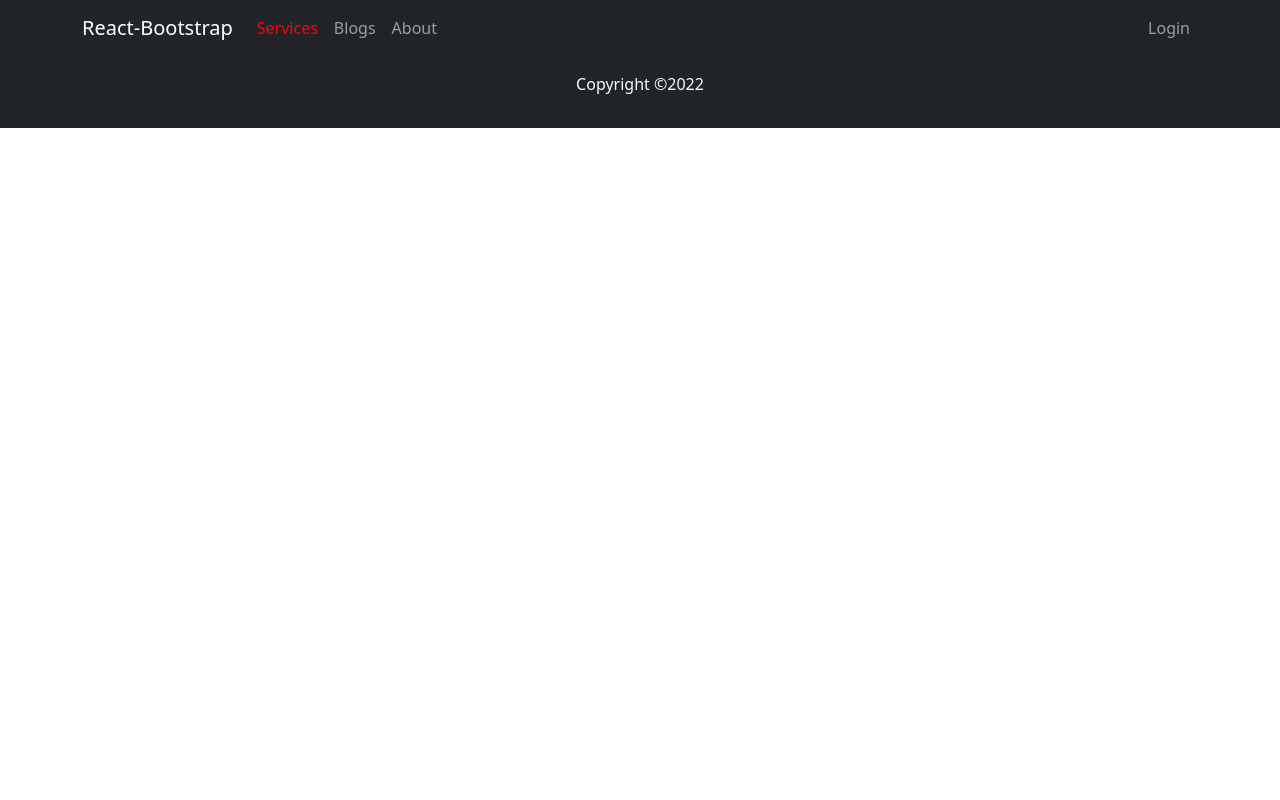
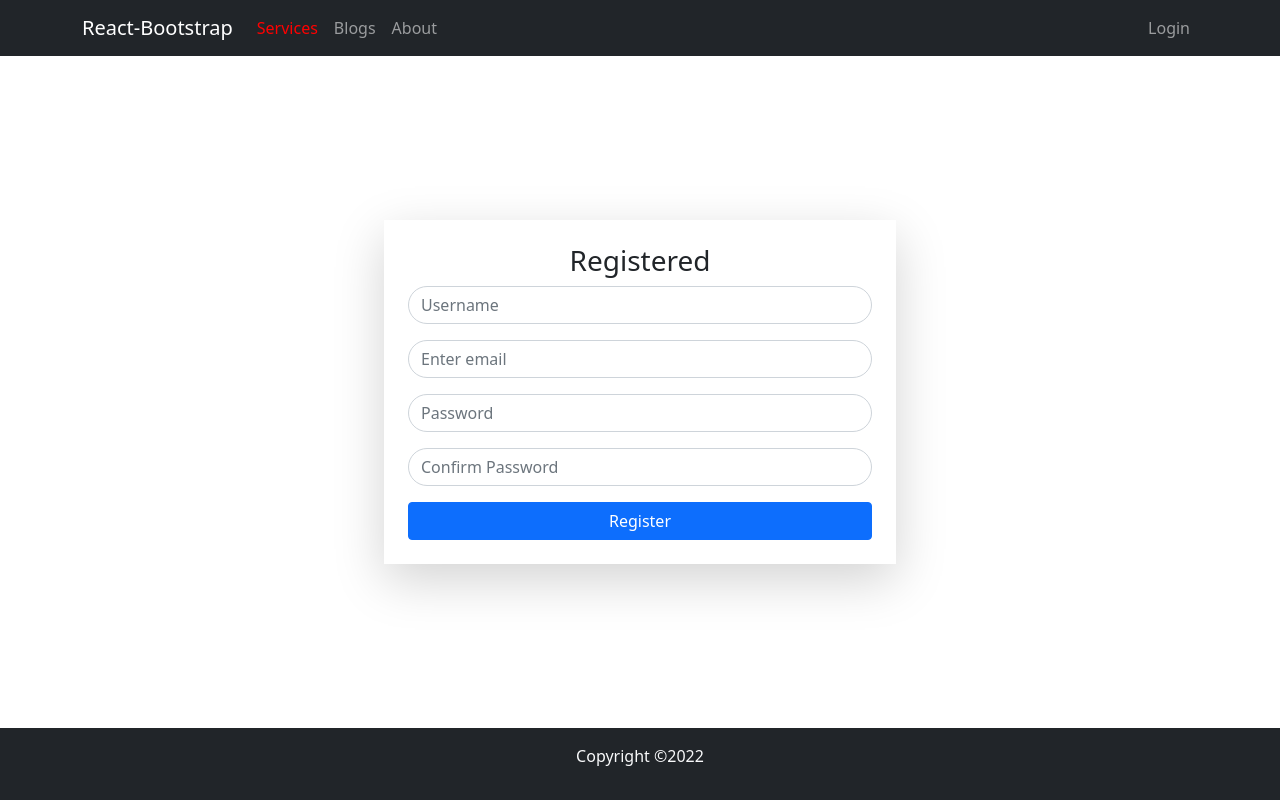
Before and after one commit to asaduzzaman599/independent-service-provider-client-side, a React (Create React App) app: page /register in a window 1280 px wide. Built offline with nearby package versions, Linux system fonts and the light colour scheme.

Commit message:
login and register form added

```diff
--- a/src/App.css
+++ b/src/App.css
@@ -1,5 +1,9 @@
 .App {
   text-align: center;
+  min-height: 100vh;
+  display: flex;
+  flex-direction: column;
+  justify-content: space-between;
 }
 
 .App-logo {
--- a/src/App.js
+++ b/src/App.js
@@ -6,21 +6,25 @@ import { Route, Routes } from 'react-router-dom';
 import Home from './Pages/Home/Home/Home';
 import { createContext, useState } from 'react';
 import Footer from './Pages/Shared/Footer/Footer';
+import Login from './Pages/Auth/Login/Login';
+import Register from './Pages/Auth/Register/Register';
 
 export const ServiceContext = createContext()
 
 function App() {
   const [services, setServices] = useState([])
   return (
-    <div className="App">
       <ServiceContext.Provider value={[services, setServices]}>
+      <div className="App">
         <Header></Header>
         <Routes>
           <Route path='/' element={<Home></Home>}></Route>
+          <Route path='/login' element={<Login></Login>}></Route>
+          <Route path='/register' element={<Register></Register>}></Route>
         </Routes>
         <Footer></Footer>
+    </div>
       </ServiceContext.Provider>
-    </div>
   );
 }
 
--- /dev/null
+++ b/src/Pages/Auth/FormStyle/Form.css
@@ -0,0 +1,14 @@
+.form-container{
+    width: 40%;
+}
+.form-container p{
+    margin-left: 10px;
+    margin-top: 2px;
+    text-align: left;
+}
+
+@media screen and (max-width:688px) {
+    .form-container{
+        width: 90%;
+    }
+}
--- a/src/Pages/Auth/Login/Login.js
+++ b/src/Pages/Auth/Login/Login.js
@@ -1,9 +1,72 @@
-import React from 'react';
+import React, { useState } from 'react';
+import { Button, Form } from 'react-bootstrap';
 
 const Login = () => {
+    const [userInfo,setUserInfo] = useState({
+        name:'',email:'',password:'',confirmPassword:''
+    })
+
+
+
+
+
+
+
+    const handleEmail = (event)=>{
+        const email = event.target.value;
+
+            setUserInfo({...userInfo,email:email})
+
+
+
+    }
+
+
+    const handlePassword = (event)=>{
+        const password = event.target.value;
+
+            setUserInfo({...userInfo,password:password})
+
+    }
+
+
+
+
+
+
+    const handleForm = (event) =>{
+        event.preventDefault()
+        const {password,confirmPassword,email} = userInfo
+
+
+
+    }
+
+
+
     return (
-        <div>
+        <div className=''>
+            <Form onSubmit={handleForm} className='form-container mx-auto shadow-lg p-4 '>
             <h3>Login</h3>
+
+
+                <Form.Group className="mb-3" controlId="formBasicEmail">
+                    <Form.Control className='rounded-pill' type="email" placeholder="Enter email" onChange={handleEmail} required/>
+
+                </Form.Group>
+
+                <Form.Group className="mb-3" controlId="formBasicPassword">
+                    <Form.Control className='rounded-pill' type="password" placeholder="Password" onChange={handlePassword} required/>
+
+                </Form.Group>
+
+
+
+
+                <Button variant="primary" className='w-100 rounded-pill' type="submit">
+                    Login
+                </Button>
+            </Form>
         </div>
     );
 };
--- a/src/Pages/Auth/Register/Register.js
+++ b/src/Pages/Auth/Register/Register.js
@@ -1,10 +1,102 @@
-import React from 'react';
+import React, { useState } from 'react';
+import { Button, Form } from 'react-bootstrap';
+import './../FormStyle/Form.css'
+const Register = () => {
 
-const Register = () => {
+    const [userInfo,setUserInfo] = useState({
+        name:'',email:'',password:'',confirmPassword:''
+    })
+
+    const [error,setError]=useState({
+        nameError:'',emailError:'',passwordError:'',confirmPasswordError:''
+    })
+
+    const handleUsername = (event)=>{
+        const username = event.target.value;
+        if(username){
+            setUserInfo({...userInfo,name:username})
+            setError({...error,nameError:''})
+        }else{
+            setError({...error,nameError:'please enter your name'})
+        }
+    }
+
+    const handleEmail = (event)=>{
+        const email = event.target.value;
+        if((/\S+@\S+\.\S+/).test(email)){
+            setUserInfo({...userInfo,email:email})
+            setError({...error,emailError:''})
+        }else{
+            setError({...error,emailError:'Invalid Email'})
+        }
+    }
+
+
+    const handlePassword = (event)=>{
+        const password = event.target.value;
+        if((/.{6,}/).test(password)){
+            setUserInfo({...userInfo,password:password})
+            setError({...error,passwordError:''})
+        }else{
+
+            setError({...error,passwordError:'Minimum password length 6'})
+        }
+    }
+
+
+
+    const handleConfirmPassword = (event)=>{
+        const confirmPassword = event.target.value;
+        if(confirmPassword === userInfo.password){
+            setUserInfo({...userInfo,confirmPassword:confirmPassword})
+            setError({...error,confirmPasswordError:''})
+        }else{
+            setError({...error,confirmPasswordError:'Not matched'})
+        }
+    }
+
+
+    const handleForm = (event) =>{
+        event.preventDefault()
+        const {name,password,confirmPassword,email} = userInfo
+
+
+        if(name && !(/\S+@\S+\.\S+/).test(email) &&(/.{6,}/).test(password) &&confirmPassword ===password){
+            console.log()
+        }
+    }
+
+
+
     return (
-        <div>
+        <div className=''>
+            <Form onSubmit={handleForm} className='form-container mx-auto shadow-lg p-4 '>
             <h3>Registered</h3>
+            <Form.Group className="mb-3 " controlId="formBasicEmail">
+                    <Form.Control className='rounded-pill' type="text" placeholder="Username" onChange={handleUsername} required/>
+                    { error.nameError && <p className='text-danger'>{error.nameError}</p>}
+                </Form.Group>
 
+                <Form.Group className="mb-3" controlId="formBasicEmail">
+                    <Form.Control className='rounded-pill' type="email" placeholder="Enter email" onChange={handleEmail} required/>
+                    { error.emailError && <p className='text-danger'>{error.emailError}</p>}
+                </Form.Group>
+
+                <Form.Group className="mb-3" controlId="formBasicPassword">
+                    <Form.Control className='rounded-pill' type="password" placeholder="Password" onChange={handlePassword} required/>
+                    { error.passwordError && <p className='text-danger'>{error.passwordError}</p>}
+                </Form.Group>
+
+                <Form.Group className="mb-3" controlId="formBasicPassword">
+                    <Form.Control className='rounded-pill' type="password" placeholder="Confirm Password" onChange={handleConfirmPassword} required/>
+                    { error.confirmPasswordError && <p className='text-danger'>{error.confirmPasswordError}</p>}
+                </Form.Group>
+
+
+                <Button variant="primary" className='w-100' type="submit">
+                    Register
+                </Button>
+            </Form>
         </div>
     );
 };
--- a/src/Pages/Shared/Header/Header.js
+++ b/src/Pages/Shared/Header/Header.js
@@ -1,12 +1,12 @@
 import React from 'react';
 import { Container, Nav, Navbar, NavDropdown,  } from 'react-bootstrap';
-import { NavLink } from 'react-router-dom';
+import { Link, NavLink } from 'react-router-dom';
 
 const Header = () => {
     return (
         <Navbar collapseOnSelect expand="lg" bg="dark" variant="dark">
   <Container>
-  <Navbar.Brand href="#home">React-Bootstrap</Navbar.Brand>
+  <Navbar.Brand  as={Link} to="/">React-Bootstrap</Navbar.Brand>
   <Navbar.Toggle aria-controls="responsive-navbar-nav" />
   <Navbar.Collapse id="responsive-navbar-nav">
     <Nav className="me-auto">
@@ -16,7 +16,7 @@ const Header = () => {
 
     </Nav>
     <Nav>
-      <Nav.Link href="#login">Login</Nav.Link>
+      <Nav.Link href="/login">Login</Nav.Link>
 
     </Nav>
   </Navbar.Collapse>
```
